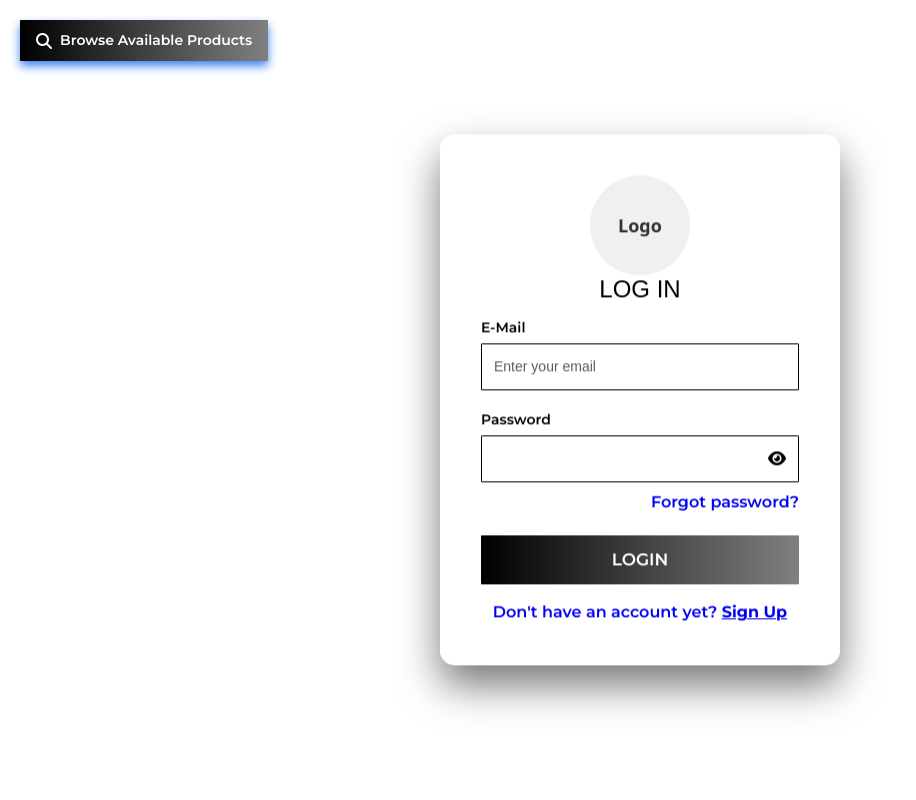
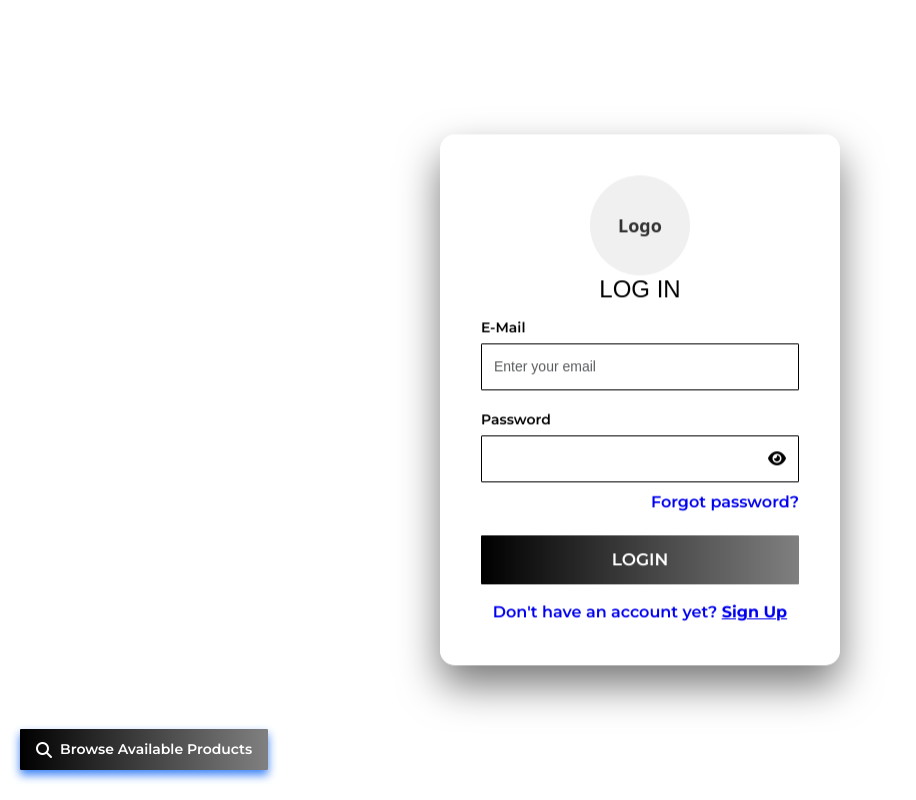
Before and after one commit to therebloc-oos/therebloc, a Django app: template OrderingSystem/MSMEOrderingWebApp/templates/MSMEOrderingWebApp/login.html in a window 1280 px wide. Shown: the whole page, without its empty margins (0-916 px from the left). Run offline with Django 5.2, Linux system fonts and the light colour scheme; the template is opened without the code that fills it, so the values that code supplies are empty; some web fonts are replaced.

Commit message:
Update login.html

```diff
--- a/OrderingSystem/MSMEOrderingWebApp/templates/MSMEOrderingWebApp/login.html
+++ b/OrderingSystem/MSMEOrderingWebApp/templates/MSMEOrderingWebApp/login.html
@@ -861,7 +861,7 @@
         /* Browse Products Button (styled with customization variables) */
         .browse-btn {
             position: fixed;
-            top: 20px;
+            bottom: 30px;
             left: 20px;
             background: linear-gradient(
                 90deg,
```
